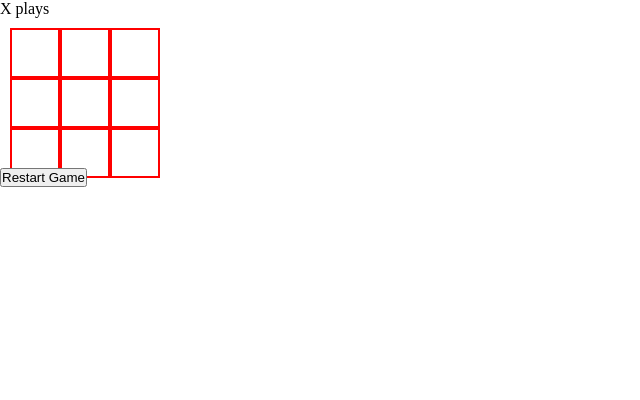
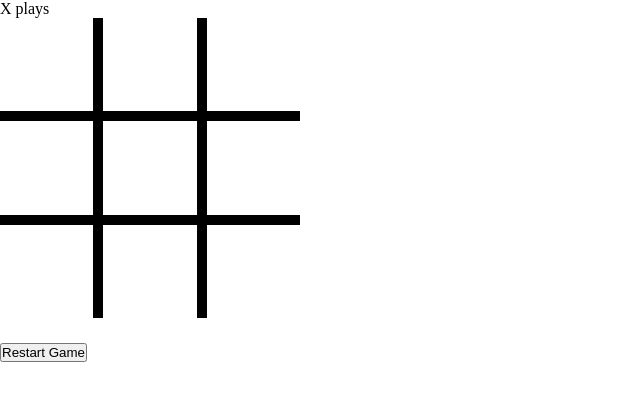
Before and after one commit to joaojgabriel/tic-tac-toe, a website: page index.html in a window 1280 px wide. Both pictures are taken after a click on the button "Start Game". Shown: the whole page, without its empty margins (0-640 px from the left). Drawn offline with Linux system fonts and the light colour scheme.

Commit message:
Fully style gamaboard

```diff
--- a/styles.css
+++ b/styles.css
@@ -10,16 +10,19 @@
 
 .gameBoard {
   display: grid;
-  grid: 50px 50px 50px / 50px 50px 50px;
+  grid: repeat(3,1fr) / repeat(3,1fr);
+  width: 300px;
+  aspect-ratio: 1/1;
+  gap: 10px;
+  background-color: black;
+  margin-bottom: 25px;
 }
 
 .cell {
   display: grid;
   place-items: center;
-  width: 50px;
-  height: 50px;
-  margin: 10px;
-  border: 2px solid red;
+  font-size: 50px;
+  background-color: white;
 }
 
 .cell.selectable:hover {
```
